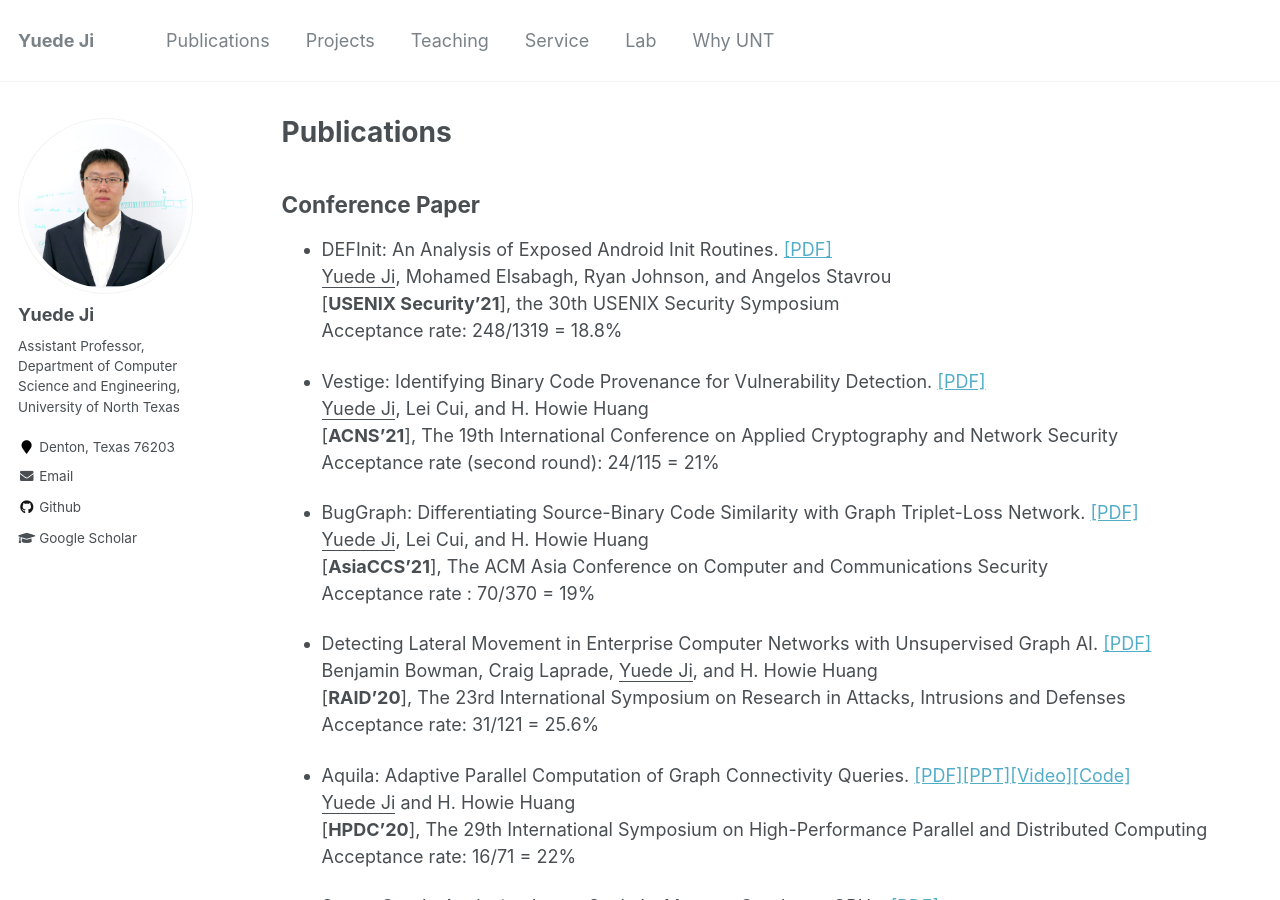
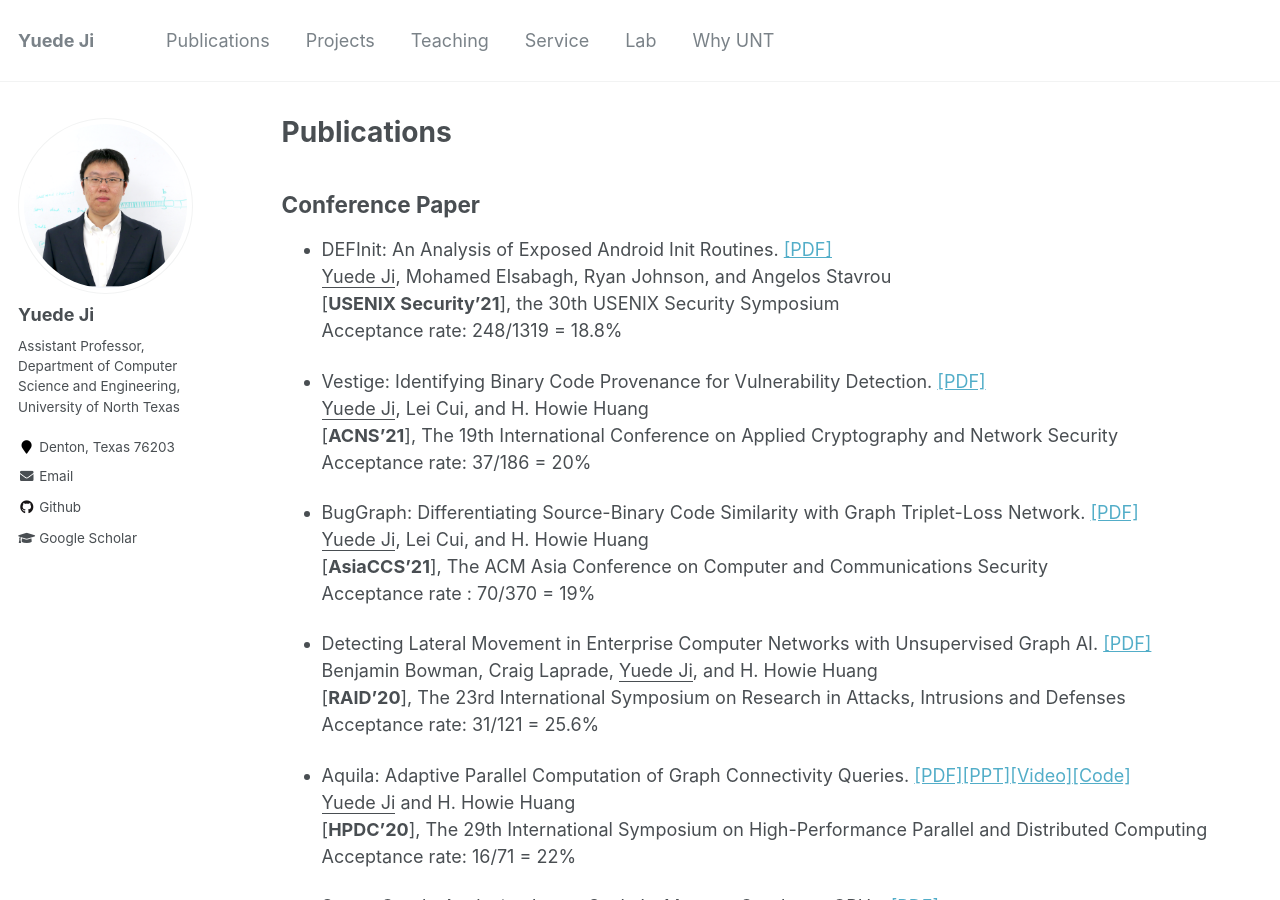
Before and after one commit to yuede/yuede.github.io, a Jekyll site: the page built from _pages/publications.md, in a window 1280 px wide and 900 px high. Built offline with Jekyll 4.4.1, drawn with Linux system fonts in a browser that asks for light colours.

Commit message:
update the acceptance rate of ACNS'21

```diff
--- a/_pages/publications.md
+++ b/_pages/publications.md
@@ -16,7 +16,7 @@ Acceptance rate: 248/1319 = 18.8%
 
 * Vestige: Identifying Binary Code Provenance for Vulnerability Detection. [[PDF]](../files/21_ACNS_Vestige.pdf)<br/>
 <u>Yuede Ji</u>, Lei Cui, and H. Howie Huang<br/>[<strong>ACNS'21</strong>], The 19th International Conference on Applied Cryptography and Network Security<br/>
-Acceptance rate (second round): 24/115 = 21%
+Acceptance rate: 37/186 = 20%
 
 * BugGraph: Differentiating Source-Binary Code Similarity with Graph Triplet-Loss Network. [[PDF]](../files/21_AsiaCCS_BugGraph.pdf)<br/>
 <u>Yuede Ji</u>, Lei Cui, and H. Howie Huang<br/>[<strong>AsiaCCS'21</strong>], The ACM Asia Conference on Computer and Communications Security<br/>
```
